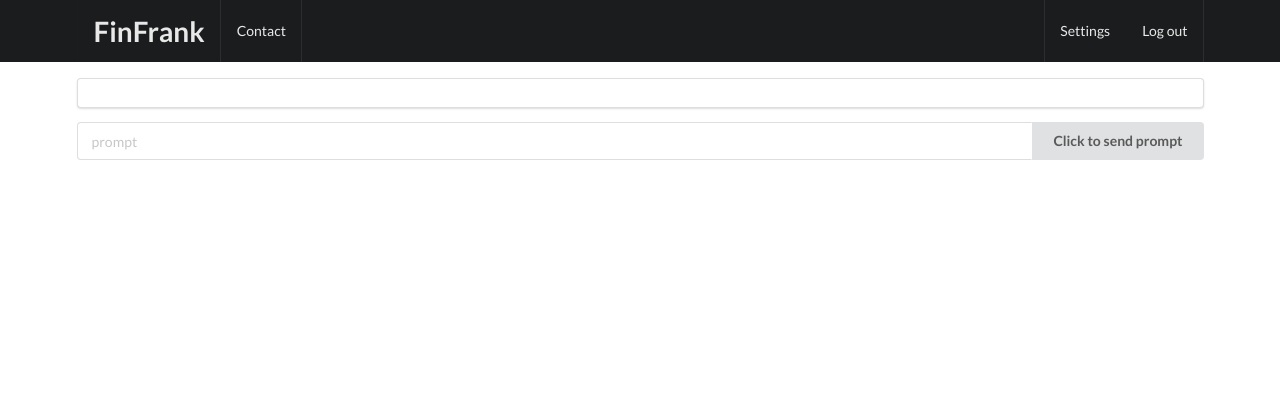
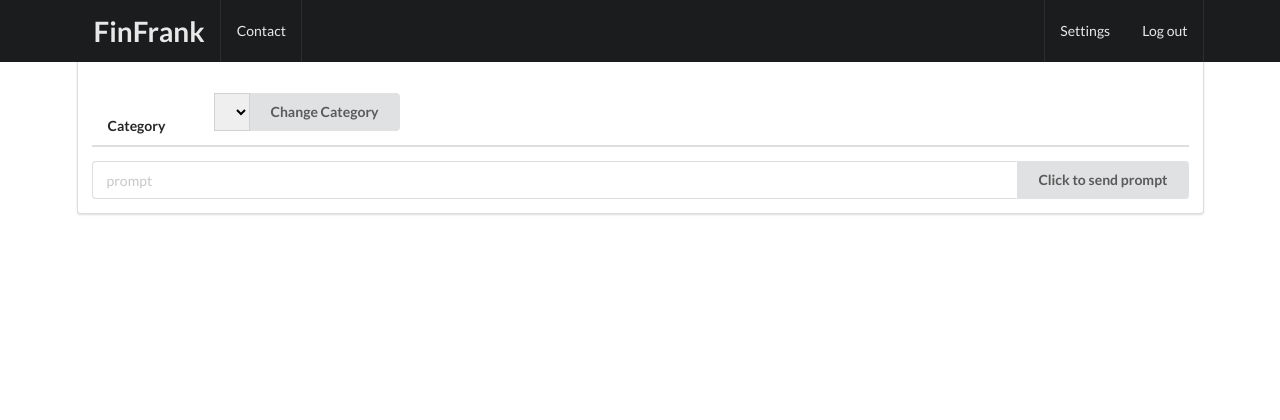
Before and after one commit to Micz26/FrankRank, a Django app: template Chat/templates/home.html in a window 1280 px wide. Shown: the top 420 px of the page. After the commit the page ends 215 px from the top, so only its background shows below. Run offline with Django 3.2, Linux system fonts and the light colour scheme; the template is opened without the code that fills it, so the values that code supplies are empty; some libraries are stand-ins or nearby versions.

Commit message:
dropdown z kategoriami

```diff
--- a/Chat/templates/home.html
+++ b/Chat/templates/home.html
@@ -1,5 +1,7 @@
 {% extends "base.html" %}
+
 {% block content %}
+<div class="ui segment">
     <div class="ui fixed inverted menu">
         <div class="ui container">
             <a href="#" class="header item"><h1>FinFrank</h1></a>
@@ -13,19 +15,22 @@
     <div class="ui hidden divider"></div>
     <div class="ui hidden divider"></div>
 
-<div class="ui container">
-    {% if chat_category %}
     <div class="ui secondary pointing menu">
         <div class="header item"><span>Category</span></div>
         <div class="item">{{ chat_category }}</div>
+
+            <form method="POST">
+                {% csrf_token %}
+                <div class="ui fluid action input">
+                    <select name="new_category" class="ui dropdown">
+                        {% for category in chat_categories %}
+                            <option value="{{ category }}">{{ category }}</option>
+                        {% endfor %}
+                    </select>
+                    <button type="submit" class="ui button">Change Category</button>
                 </div>
-    {% endif %}
     </div>
 
-
-<div class="ui segment">
-
-    {% if messages_ %}
     <div class="message-container">
         {% for message in messages_ %}
             <div class="alert alert-danger" role="alert">
@@ -33,7 +38,6 @@
             </div>
         {% endfor %}
     </div>
-    {% endif %}
 
     {% if reply_content %}
         <div class="alert alert-success" role="alert">
@@ -41,12 +45,8 @@
         </div>
     {% endif %}
 
-</div>
-
     <div class="ui form">
         <div class="prompt-field">
-        <form method="POST">
-            {% csrf_token %}
                 <div class="ui fluid action input">
                     <input type="text" name="prompt" placeholder="prompt" class="ui input">
                     <button type="submit" class="ui button">Click to send prompt<i></i></button>
@@ -54,5 +54,11 @@
             </form>
         </div>
     </div>
+</div>
 
+<script>
+    $(document).ready(function(){
+        $('#category-dropdown').dropdown();
+    });
+</script>
 {% endblock %}
```
Also changed, not shown: Chat/views.py (+17 -2 lines), db.sqlite3. Lines whose indentation alone changed are shown as unchanged.
